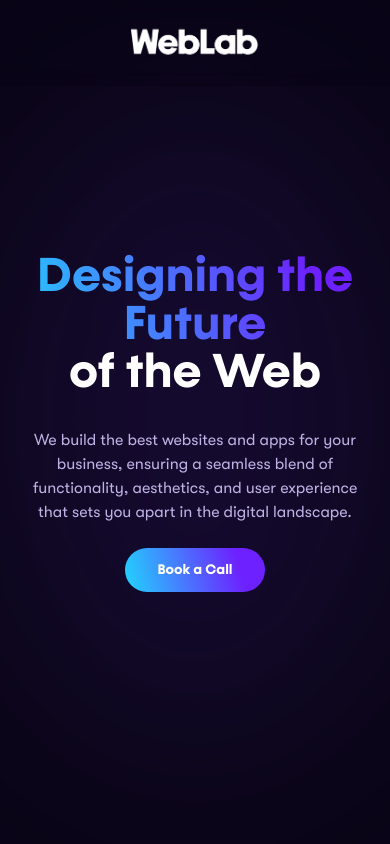
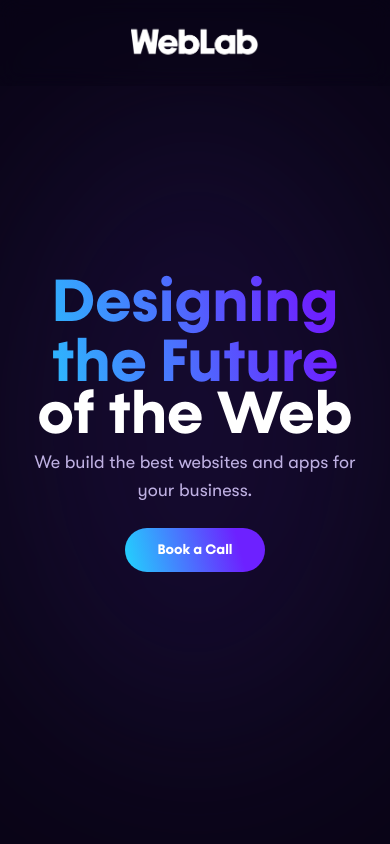
Before and after one commit to jdecheverri47/weblab_framer, a Next.js app: page / in a window 390 px wide. Shown: the top 844 px of the page. Built offline with nearby package versions, Linux system fonts and the light colour scheme.

Commit message:
Update font sizes and text alignment

```diff
--- a/components/sections/FirstSection.jsx
+++ b/components/sections/FirstSection.jsx
@@ -46,7 +46,7 @@ function FirstSection() {
           initial={{ opacity: 0, y: 50 }}
           animate={{ opacity: 1, y: 0 }}
           transition={{ duration: 1.2 }}
-          className="font-bold 2xl:text-9xl 2xl:max-w-7xl text-center gradient_text 2xl:h-[8.3rem] xl:text-8xl xl:h-[7.5rem] lg:text-7xl lg:h-[6.5rem] md:text-6xl md:h-[5.5rem] sm:text-5xl sm:h-[4.5rem] text-5xl h-[6rem]"
+          className="font-bold 2xl:text-9xl 2xl:max-w-7xl text-center gradient_text 2xl:h-[8.3rem] xl:text-8xl xl:h-[7.5rem] lg:text-7xl lg:h-[6.5rem] md:text-6xl md:h-[5.5rem] sm:text-5xl sm:h-[4.5rem] text-6xl h-[7rem]"
         >
           Designing the Future
         </motion.h1>
@@ -54,7 +54,7 @@ function FirstSection() {
           initial={{ opacity: 0, y: 50 }}
           animate={{ opacity: 1, y: 0 }}
           transition={{ duration: 1.2 }}
-          className="font-bold text-5xl 2xl:text-9xl  2xl:max-w-4xl text-center xl:text-8xl xl:h-[7.5rem] lg:text-7xl lg:h-[6.5rem] md:text-6xl md:h-[5.5rem] sm:text-5xl sm:h-[4.5rem] h-[4rem] "
+          className="font-bold text-6xl 2xl:text-9xl  2xl:max-w-4xl text-center xl:text-8xl xl:h-[7.5rem] lg:text-7xl lg:h-[6.5rem] md:text-6xl md:h-[5.5rem] sm:text-5xl sm:h-[4.5rem] h-[4rem] "
         >
           of the Web
         </motion.h1>
@@ -62,11 +62,9 @@ function FirstSection() {
           initial={{ opacity: 0 }}
           animate={{ opacity: 1 }}
           transition={{ duration: 1.2, delay: 1 }}
-          className="xl:text-2xl text-center mt-4 xl:max-w-3xl text-[#BFB1E3] text-md px-5"
+          className="xl:text-2xl text-center lg:mt-4 xl:max-w-3xl text-[#BFB1E3] text-lg px-5"
         >
-          We build the best websites and apps for your business, ensuring a
-          seamless blend of functionality, aesthetics, and user experience that
-          sets you apart in the digital landscape.
+          We build the best websites and apps for your business.
         </motion.p>
         <motion.button
           initial={{ opacity: 0 }}
```
